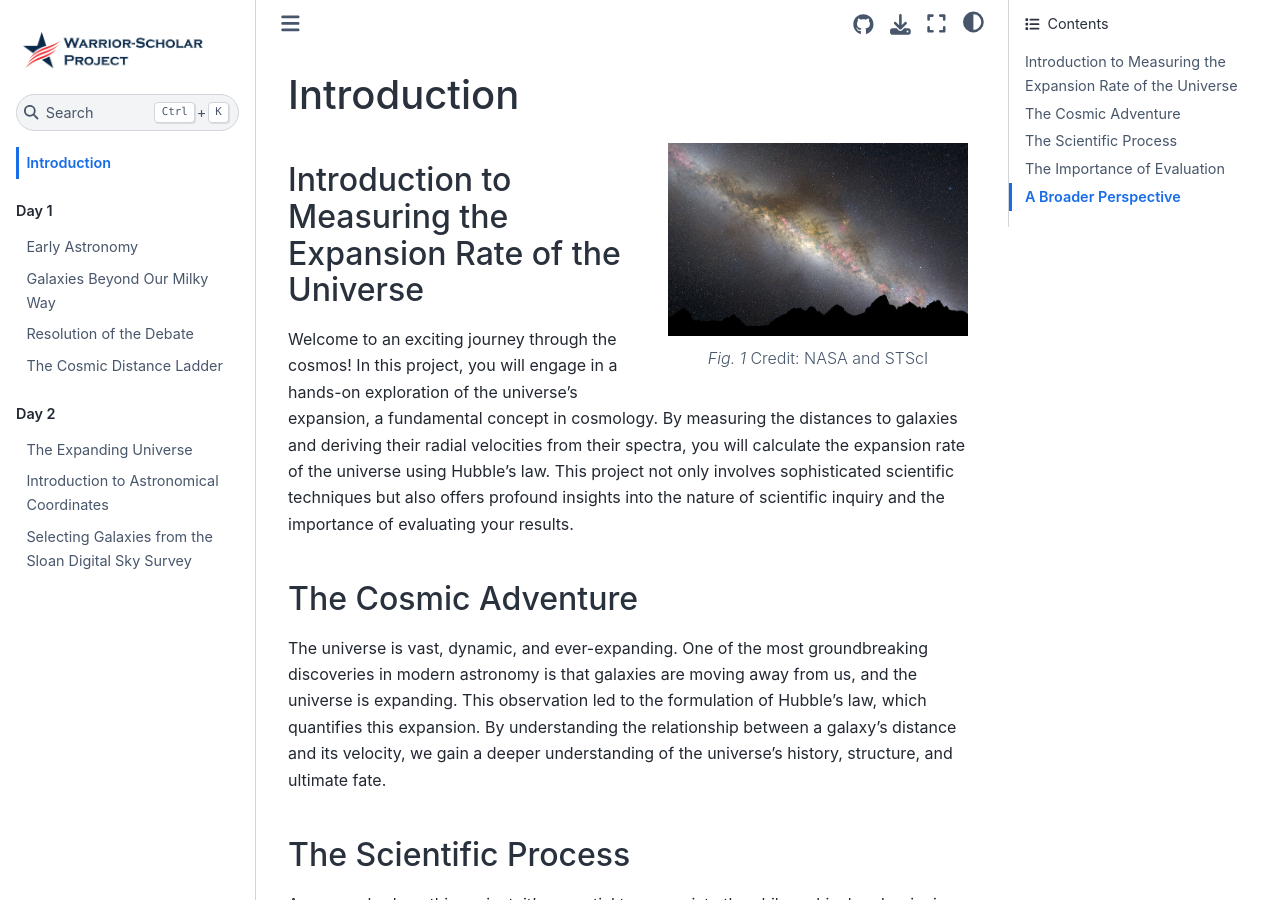
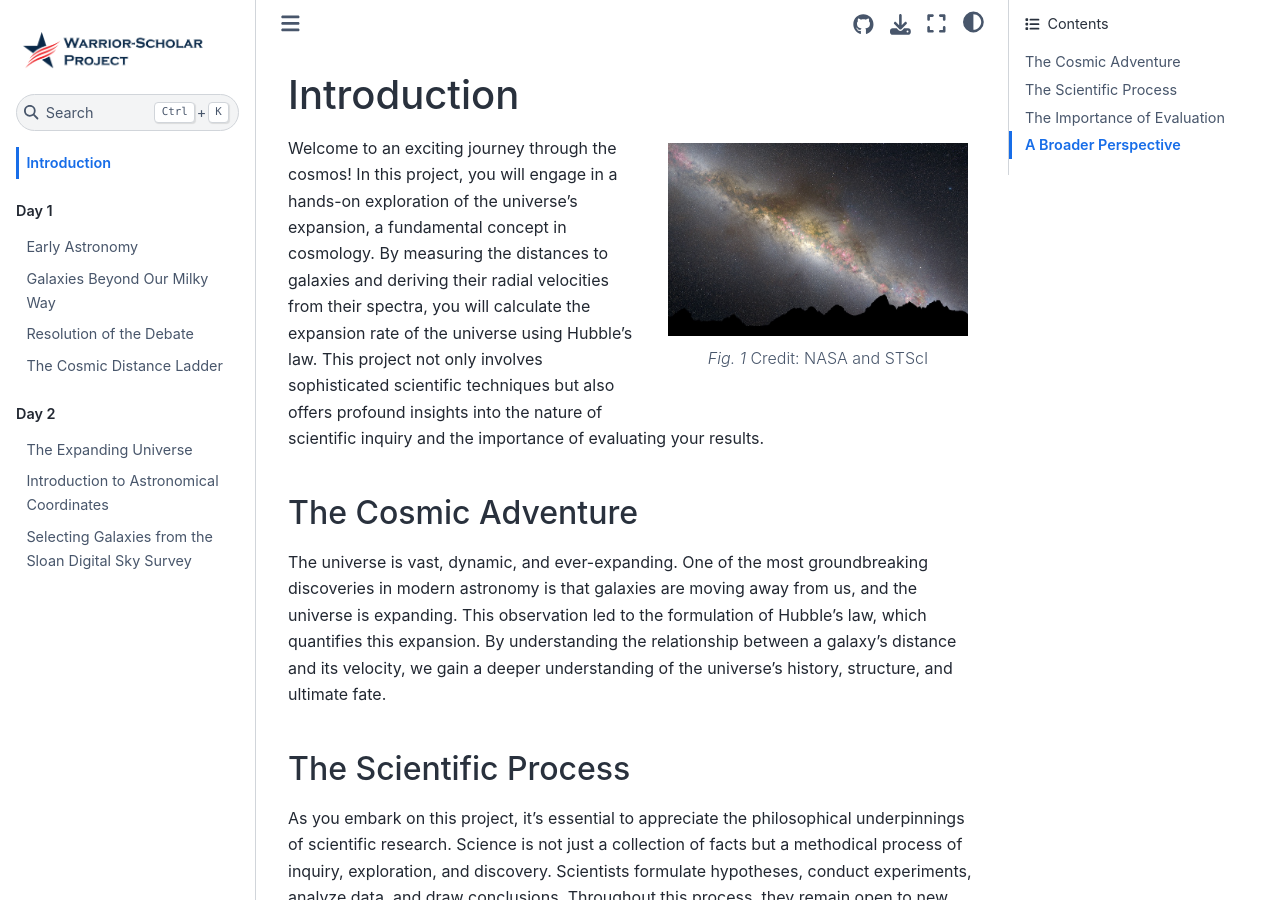
Before and after one commit to nmearl/wsp-hubbles-law, a Jupyter Book: the page built from intro.md, in a window 1280 px wide and 900 px high. Built offline with Jupyter Book 1.0.4 settings and Sphinx 7.4.7 and the Sphinx Book theme 1.1.4, drawn with Linux system fonts in a browser that asks for light colours; pages that are not in the unit, such as notebooks, are missing from menus.

Commit message:
Update the introduction

````diff
--- a/intro.md
+++ b/intro.md
@@ -8,19 +8,17 @@
 Credit: NASA and STScI
 ```
 
-### Introduction to Measuring the Expansion Rate of the Universe
-
 Welcome to an exciting journey through the cosmos! In this project, you will engage in a hands-on exploration of the universe's expansion, a fundamental concept in cosmology. By measuring the distances to galaxies and deriving their radial velocities from their spectra, you will calculate the expansion rate of the universe using Hubble's law. This project not only involves sophisticated scientific techniques but also offers profound insights into the nature of scientific inquiry and the importance of evaluating your results.
 
-### The Cosmic Adventure
+## The Cosmic Adventure
 
 The universe is vast, dynamic, and ever-expanding. One of the most groundbreaking discoveries in modern astronomy is that galaxies are moving away from us, and the universe is expanding. This observation led to the formulation of Hubble's law, which quantifies this expansion. By understanding the relationship between a galaxy's distance and its velocity, we gain a deeper understanding of the universe's history, structure, and ultimate fate.
 
-### The Scientific Process
+## The Scientific Process
 
 As you embark on this project, it's essential to appreciate the philosophical underpinnings of scientific research. Science is not just a collection of facts but a methodical process of inquiry, exploration, and discovery. Scientists formulate hypotheses, conduct experiments, analyze data, and draw conclusions. Throughout this process, they remain open to new evidence and ready to refine their understanding.
 
-### The Importance of Evaluation
+## The Importance of Evaluation
 
 In scientific research, evaluating your results is crucial. This involves:
 
@@ -28,7 +26,7 @@ In scientific research, evaluating your results is crucial. This involves:
 - **Uncertainty and Error Analysis**: Quantifying the uncertainties in your data and understanding their sources.
 - **Critical Thinking**: Interpreting your results in the context of existing theories and evidence. Are your findings consistent with the established value of the Hubble constant? What anomalies or patterns do you observe?
 
-### A Broader Perspective
+## A Broader Perspective
 
 This project not only hones your technical skills in astronomy but also fosters a deeper appreciation for the scientific endeavor. The pursuit of knowledge is an ongoing process, filled with challenges and triumphs. Scientists continuously question, test, and refine their understanding of the natural world.
 
````
